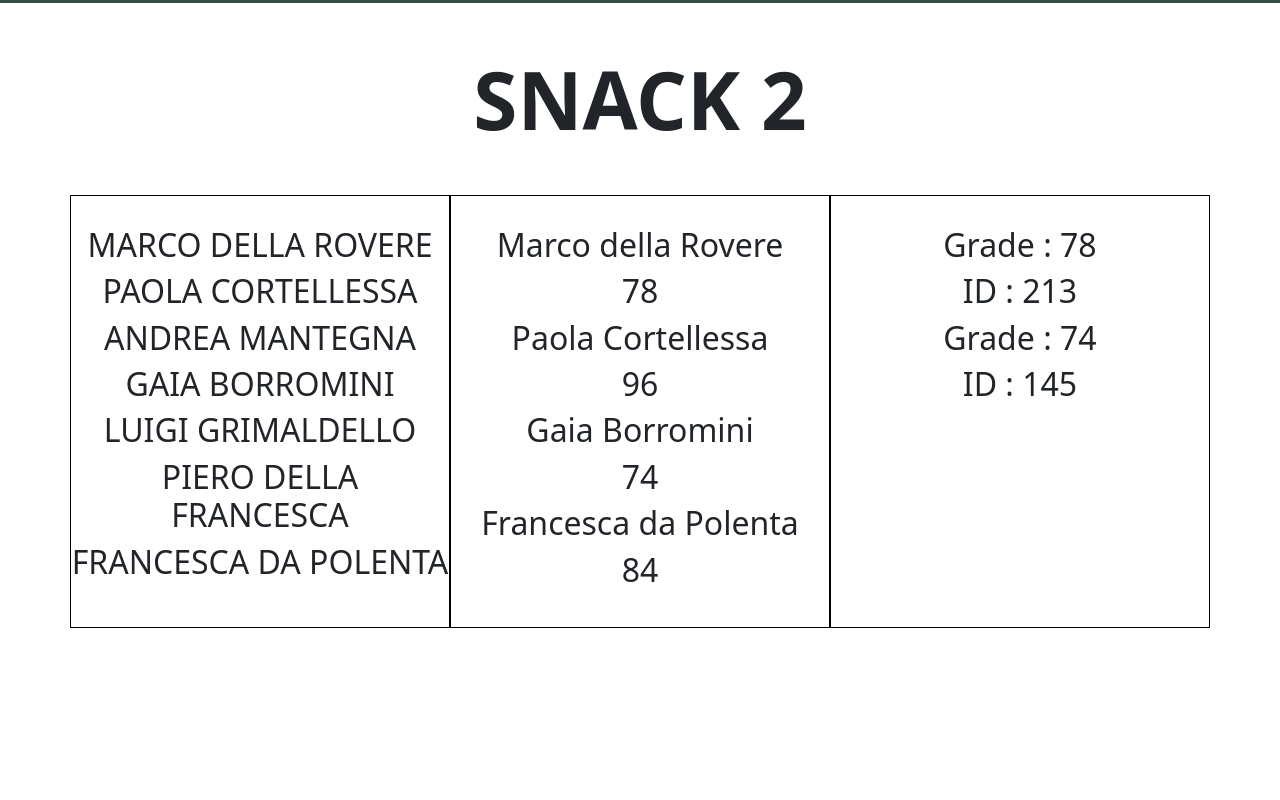
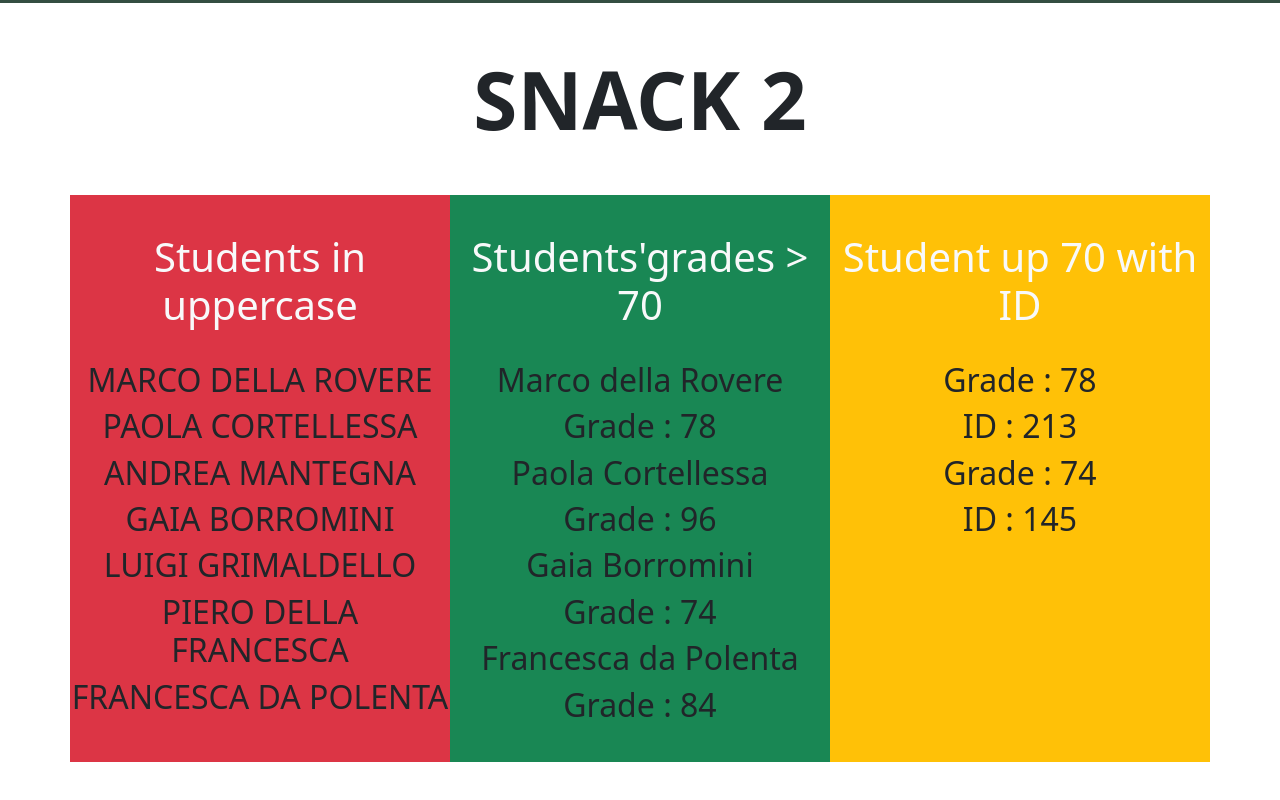
Before and after one commit to leonardomastrangelo/js-snack-es6, a plain HTML site: page index.html in a window 1280 px wide. Shown: the part 1973-2773 px from the top of the page. Before the commit the page ends 2649 px from the top, so only its background shows below. Drawn offline with nearby package versions, Linux system fonts and the light colour scheme.

Commit message:
fix style

```diff
--- a/css/style.css
+++ b/css/style.css
@@ -9,7 +9,9 @@
 }
 
 
-#snack-2 .col-lg-4{
-    border: 1px solid black;
+#snack-2 .col-xl-4{
     padding: 30px 0;
+    display: flex;
+    flex-direction: column;
+    justify-content: flex-start;
 }
--- a/index.html
+++ b/index.html
@@ -26,13 +26,16 @@
             <h1 class="text-uppercase display-1 fw-bold mb-5">snack 2</h1>
             <div class="row">
 
-                <div id="name" class="col-12 col-lg-4">
+                <div id="name" class="col-12 col-xl-4 bg-danger">
+                    <h3 class="display-6 text-light mb-4 py-2">Students in uppercase</h3>
                 </div>
 
-                <div id="up70" class="col-12 col-lg-4">
+                <div id="up70" class="col-12 col-xl-4 bg-success">
+                    <h3 class="display-6 text-light mb-4 py-2">Students'grades > 70</h3>
                 </div>
 
-                <div id="both" class="col-12 col-lg-4">
+                <div id="both" class="col-12 col-xl-4 bg-warning">
+                    <h3 class="display-6 text-light mb-4 py-2">Student up 70 with ID</h3>
                 </div>
             </div>
         </div>
--- a/js/scripts.js
+++ b/js/scripts.js
@@ -107,9 +107,8 @@ StudentsUp70.forEach((stup)=> {
     colUp70.innerHTML +=
     `
     <h2>${stup.studentName}</h2>
-    <h2>${stup.grades}</h2>
+    <h2>Grade : ${stup.grades}</h2>
     `
-
 })
 StudentsUp70ID120.forEach((stbo)=> {
     colBoth.innerHTML +=
```
